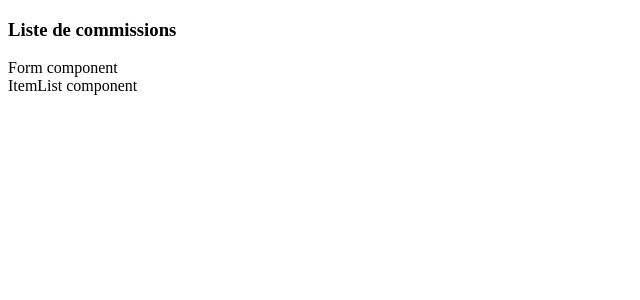
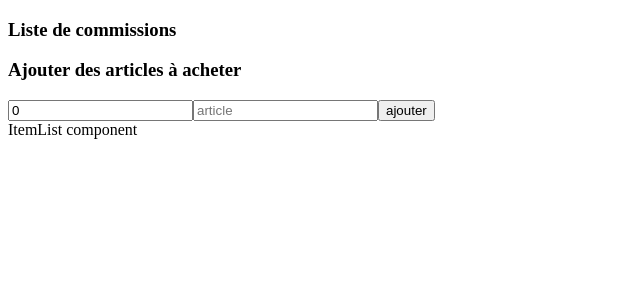
Before and after one commit to MaximeLarrouturou/shoppinglist, a React (Create React App) app: page / in a window 1280 px wide. Shown: the top 300 px of the page, without its empty margins (0-640 px from the left). Built offline with nearby package versions, Linux system fonts and the light colour scheme.

Commit message:
adding and modifying a state of a component

```diff
--- a/src/components/App.js
+++ b/src/components/App.js
@@ -9,7 +9,7 @@ class App extends React.Component {
             <div>
                 <h3>Liste de commissions</h3>
                 <div>
-                    < Form />
+                    < Form formTitle="Ajouter des articles à acheter"/>
                     < Itemlist />
                 </div>
             </div>
--- a/src/components/Form.js
+++ b/src/components/Form.js
@@ -1,9 +1,36 @@
 import React from 'react';
 
-const Form = () => {
-    return (
-        <div>Form component</div>
-    );
+class Form extends React.Component {
+    state = {
+        name: '',
+        quantity: 0
+    }
+
+    handleSubmit = (event) => {
+        event.preventDefault();
+
+    }
+
+    render() {
+        return (
+            <div>
+                <h3>{this.props.formTitle}</h3>
+                <form onSubmit={this.handleSubmit}>
+                    <input type="number"
+                            placeholder="quantité"
+                            value={this.state.quantity}
+                            onChange={(event) => this.setState({ quantity: event.target.value })}
+                    />
+                    <input type="text"
+                            placeholder="article"
+                            value={this.state.name}
+                            onChange={(event) => this.setState({ name: event.target.value })}
+                            />
+                    <button type="submit">ajouter</button>
+                </form>
+            </div>
+        );
+    }
 };
 
 export default Form;
```
